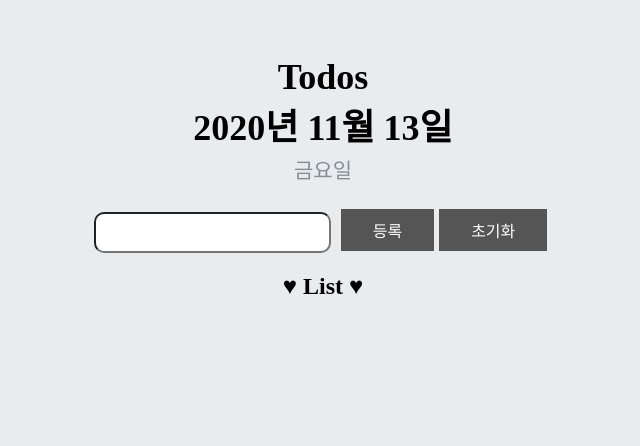
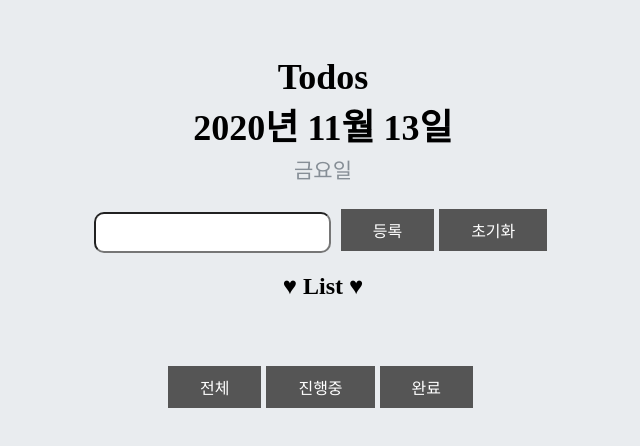
Before and after one commit to soohyunnn/todolist, a React (Create React App) app: page / in a window 1280 px wide. Shown: the top 446 px of the page, without its empty margins (317-957 px from the left). Built offline with nearby package versions, Linux system fonts and the light colour scheme; data requests are answered from the project's data file.

Commit message:
Footer 전체,진행중,완료 버튼 구현

```diff
--- /dev/null
+++ b/src/TodoFooter.js
@@ -0,0 +1,37 @@
+import React, { useCallback } from 'react';
+import { useDispatch } from 'react-redux';
+
+function TodoFooter() {
+
+    const dispatch = useDispatch();
+
+    const onClickAll = useCallback(() => {
+        dispatch({
+            type: "ALL_TODO",
+        })
+    },[]);
+
+    const onClickTrue = useCallback(() => {
+        dispatch({
+            type: "TRUE_TODO",
+            action: true
+        })
+    },[]);
+
+    const onClickFalse = useCallback(() => {
+        dispatch({
+            type: "FALSE_TODO",
+            action: false
+        })
+    },[]);
+
+    return (
+        <>
+            <button className="button" onClick={onClickAll}>전체</button>
+            <button className="button" onClick={onClickTrue}>진행중</button>
+            <button className="button" onClick={onClickFalse}>완료</button>
+        </>
+    );
+}
+
+export default TodoFooter;
--- a/src/TodoInput.js
+++ b/src/TodoInput.js
@@ -13,7 +13,7 @@ function TodoInput() {
     const dispatch = useDispatch();
 
 
-    console.log('todos',todos);
+    //console.log('todos',todos);
 
     const onEnterKeyPress = (e) => {
         if (e.key === 'Enter'){
--- a/src/TodoList.js
+++ b/src/TodoList.js
@@ -6,7 +6,7 @@ function TodoList(){
     return(
         <>
         <h2>♥ List ♥</h2>
-        <div>
+        <div style={{padding : 23}} >
             <TodoItem />
         </div>
       </>
--- a/src/TodoReducer.js
+++ b/src/TodoReducer.js
@@ -3,10 +3,12 @@
 //사용하려는 곳에서 import {reducer, initialState} from './TodoReducer'; 해서 사용하면 된다.
 export const initialState = {
     input : '',
-    todos: []
+    todos: [],
+    imsiTodos: [],
 }
 
 export function reducer(state=initialState, action) {
+
   switch(action.type){
     case "CHANGE_INPUT":
       return {
@@ -24,19 +26,39 @@ export function reducer(state=initialState, action) {
       return {
         input: initialState.input,
         todos: state.todos.concat(action.todo),
+        imsiTodos : state.todos.concat(action.todo)
       };
     case "DELETE_TODO":
       return {
         ...state,
-        todos : state.todos.filter(todo => todo.id !== action.id)
+        todos : state.todos.filter(todo => todo.id !== action.id),
+        imsiTodos : state.todos.filter(todo => todo.id !== action.id)
       };
     case "TOGGLE_TODO":
       return {
         ...state,
         todos : state.todos.map(todo =>
           todo.id === action.id ? {...todo, action : !todo.action} : todo
+        ),
+        imsiTodos : state.todos.map(todo =>
+            todo.id === action.id ? {...todo, action : !todo.action} : todo
         )
       }
+    case "ALL_TODO":
+        return {
+            ...state,
+            todos : state.imsiTodos
+        };
+    case "TRUE_TODO":
+        return {
+            ...state,
+            todos : state.imsiTodos.filter(todo => todo.action === true)
+        };
+    case "FALSE_TODO":
+        return {
+            ...state,
+            todos : state.imsiTodos.filter(todo => todo.action === false)
+        };
     default:
       return state;
   }
--- a/src/TodoTemplate.js
+++ b/src/TodoTemplate.js
@@ -1,5 +1,6 @@
 import React from 'react';
 import './App.css';
+import TodoFooter from './TodoFooter';
 import TodoHead from './TodoHead';
 import TodoInput from './TodoInput';
 import TodoList from './TodoList';
@@ -10,6 +11,7 @@ function TodoTemplate(){
             <TodoHead />
             <TodoInput />
             <TodoList />
+            <TodoFooter />
         </>
     )
 }
```
